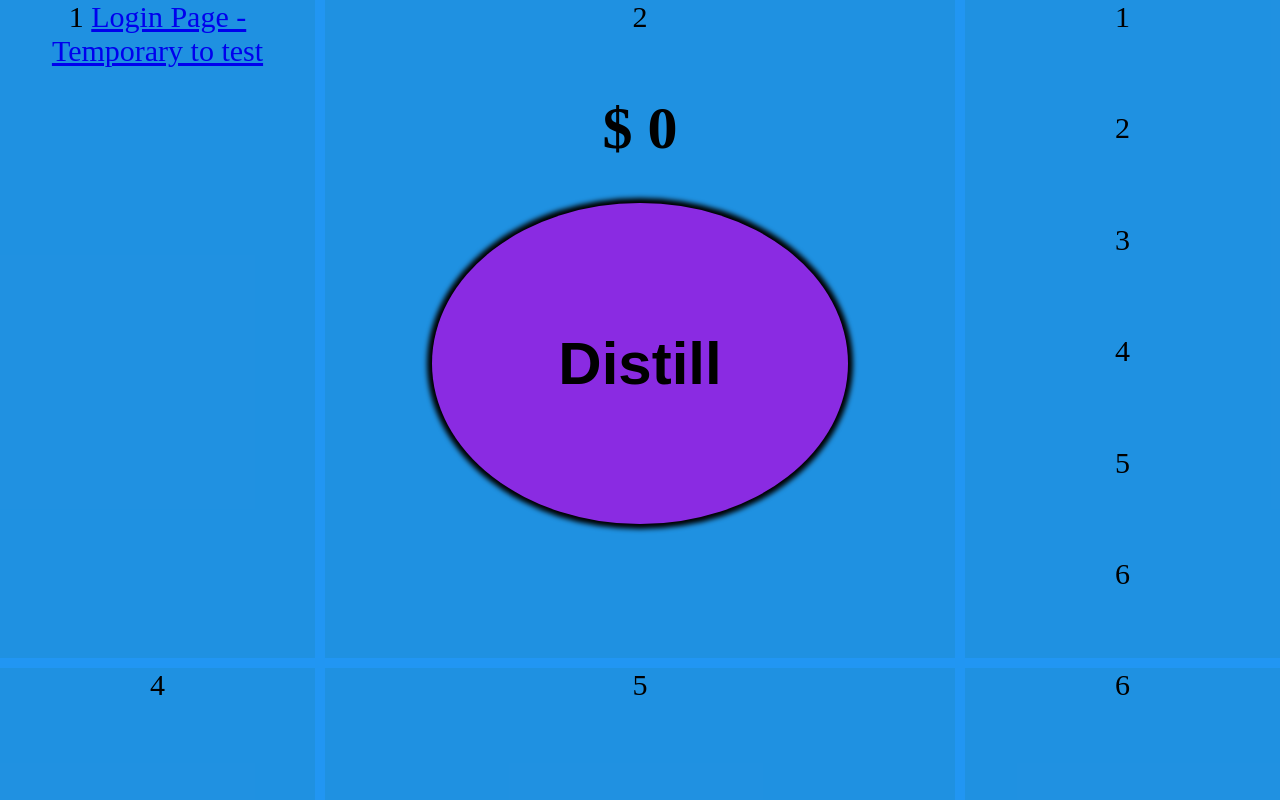
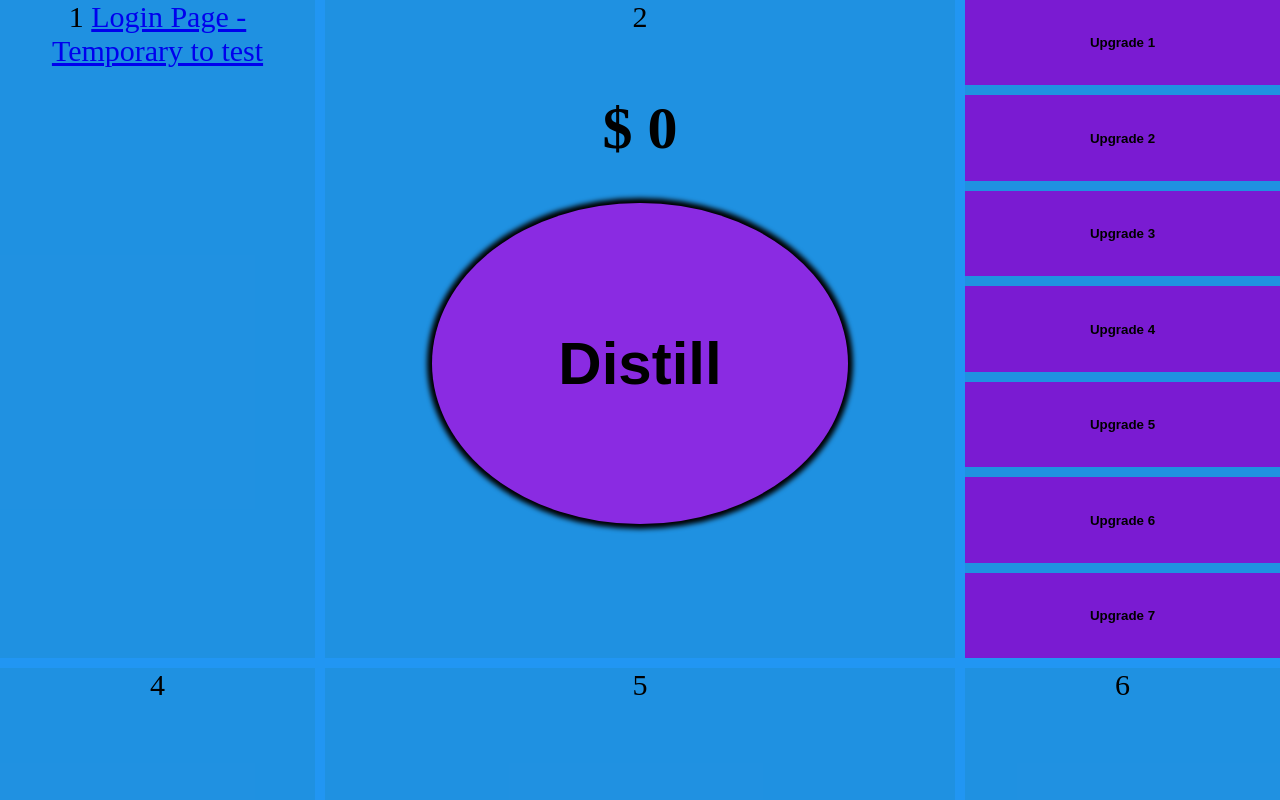
Before and after one commit to Jacob-McC/Team-Project, a website: page public/index.html in a window 1280 px wide. Drawn offline with Linux system fonts and the light colour scheme.

Commit message:
Added upgrade buttons
Just the buttons on the right for buying upgrades

M O R E    M O N E Y

```diff
--- a/public/index.css
+++ b/public/index.css
@@ -60,3 +60,14 @@ body {
   box-shadow: inset 3px 3px 15px #000;
   transform: translateY(4px);
 }
+
+.upgradeButton{
+  background-color: #7a1bd2;
+  border: none;
+  display: block;
+  justify-content: center;
+  text-decoration: none;
+
+  width: 100%;
+  height: 100%;
+}
--- a/public/index.html
+++ b/public/index.html
@@ -25,12 +25,27 @@
         </div>
       </div>
       <div class="upgradeDiv">
-        <div>1</div>
-        <div>2</div>
-        <div>3</div>
-        <div>4</div>
-        <div>5</div>
-        <div>6</div>
+        <div>
+          <button class="upgradeButton" name="upgrade1"><b>Upgrade 1</b></button>
+        </div>
+        <div>
+          <button class="upgradeButton" name="upgrade2"><b>Upgrade 2</b></button>
+        </div>
+        <div>
+          <button class="upgradeButton" name="upgrade3"><b>Upgrade 3</b></button>
+        </div>
+        <div>
+          <button class="upgradeButton" name="upgrade4"><b>Upgrade 4</b></button>
+        </div>
+        <div>
+          <button class="upgradeButton" name="upgrade5"><b>Upgrade 5</b></button>
+        </div>
+        <div>
+          <button class="upgradeButton" name="upgrade6"><b>Upgrade 6</b></button>
+        </div>
+        <div>
+          <button class="upgradeButton" name="upgrade7"><b>Upgrade 7</b></button>
+        </div>
       </div>
       <div>4</div>
       <div>5</div>
--- a/public/index.js
+++ b/public/index.js
@@ -2,6 +2,7 @@
 
 window.addEventListener("load", function(){
     var clickerButton = this.document.getElementsByName("clickerButton")[0]; //The clicker button
+    var upgradeButton1 = this.document.getElementsByName("upgrade1")[0]; //Upgrade 1 button
     var currencyText = this.document.getElementsByName("currency")[0]; //The text for the user's currency
     var clicked = 0; //Mainly a debug var but is used for displaying the user's money
     var clickScale = 1; //For if any of the upgrades increase money per click
@@ -9,8 +10,12 @@ window.addEventListener("load", function(){
 
 
     clickerButton.addEventListener("click", function(){ //When clicker is clicked it will put money up
-        clicked++
+        clicked++;
         currencyText.textContent = "$ " + clicked;
         console.log("The button has been clicked!!! We are now at: " + clicked + " Clicks!");
     })
+
+    upgradeButton1.addEventListener("click", function(){
+        console.log("Upgrade 1 purchased! :) ");
+    })
 })
```
